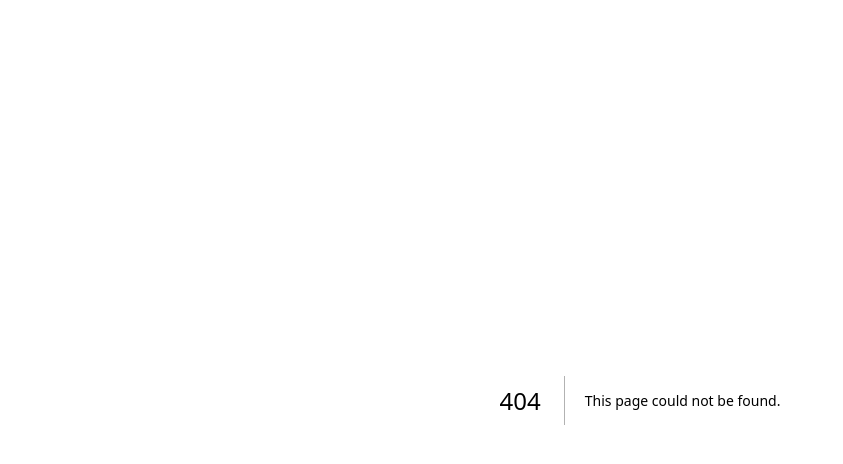
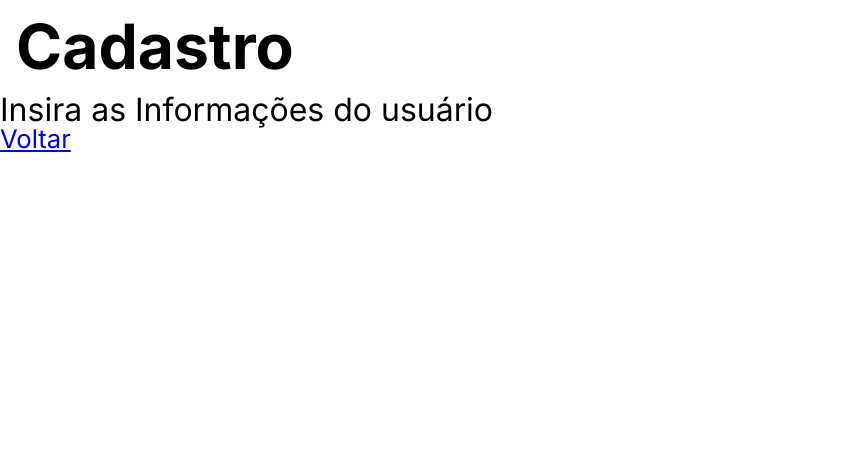
Before and after one commit to bielzxp11/aula-next-0, a Next.js app: page /Usuarios/CadUsuario in a window 1280 px wide. Before the commit this address had no page. Shown: the top 464 px of the page, without its empty margins (0-843 px from the left). Built offline with nearby package versions, Linux system fonts and the light colour scheme.

Commit message:
aula links 2

```diff
--- a/app/CadUsuario/page.tsx
+++ b/app/Usuarios/CadUsuario/page.tsx
@@ -1,8 +1,16 @@
+import Link from 'next/link'
+
 export default function CadUsuario () {
     return(
         <>
            <h1>Cadastro</h1>
            <p>Insira as Informações do usuário</p>
+
+
+     <ul>
+       <li><Link href={'/'}>Voltar</Link></li>
+     </ul>
+
         </>
     )
 }
--- a/app/globals.css
+++ b/app/globals.css
@@ -78,14 +78,14 @@ h1 {
 
 h2 {
   font-size: 3.1rem;
-  font-weight: lighter;
+  font-weight: bold;
   letter-spacing: -0.5;
   margin: 1rem;
 }
 
 h3 {
   font-size: 2.5rem;
-  font-weight: normal;
+  font-weight: bold;
   letter-spacing: 0;
   margin: 1rem;
 }
--- a/app/sobre/page.tsx
+++ b/app/sobre/page.tsx
@@ -1,8 +1,14 @@
+import Link from 'next/link'
+
 export default function Sobre() {
     return(
         <>
            <h1>Sobre</h1>
            <p>Informações sobre o site</p>
+
+     <ul>
+       <li><Link href={'/'}>Voltar</Link></li>
+     </ul>
         </>
     )
 }
```
Also changed, not shown: app/page.tsx (+9 -4 lines).
